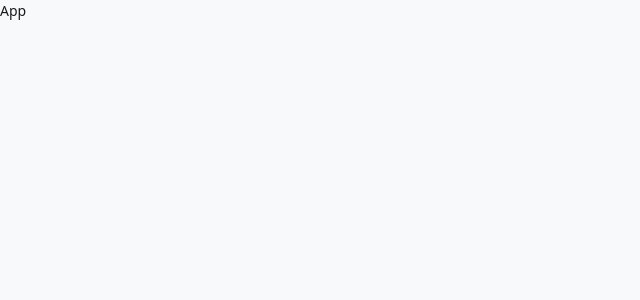
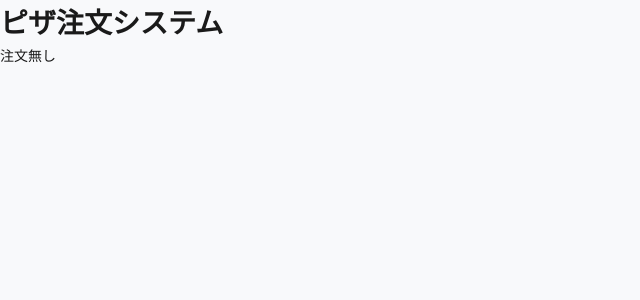
Before and after one commit to kentem-ko-munakata/pizza-order, a React (Vite) app: page / in a window 1280 px wide. Shown: the top 300 px of the page, without its empty margins (0-640 px from the left). Built offline with nearby package versions, Linux system fonts and the light colour scheme.

Commit message:
feat: pages, widgetsひな型作成

```diff
--- a/src/app/App.tsx
+++ b/src/app/App.tsx
@@ -1,5 +1,5 @@
-import React from 'react';
+import { MainPage } from '@/pages/main';
 
 export const App = () => {
-  return <div>App</div>;
+  return <MainPage />;
 };
--- /dev/null
+++ b/src/pages/main/index.ts
@@ -0,0 +1 @@
+export { MainPage } from './ui/MainPage';
--- /dev/null
+++ b/src/pages/main/ui/MainPage.tsx
@@ -0,0 +1,15 @@
+import { useOrderStore } from '@/entities/order/model/orderStore';
+import { OrderList } from '@/widgets/order-list';
+
+export const MainPage = () => {
+  const orders = useOrderStore((state) => state.orders);
+  return (
+    <div>
+      <h1>ピザ注文システム</h1>
+      {/* 操作ボタン系 */}
+      {/* 注文一覧 */}
+      {orders.length === 0 ? <p>注文無し</p> : <OrderList orders={orders} />}
+      {/* 合計表示 */}
+    </div>
+  );
+};
--- /dev/null
+++ b/src/widgets/order-list/index.ts
@@ -0,0 +1 @@
+export { OrderList } from './ui/OrderList';
--- /dev/null
+++ b/src/widgets/order-list/ui/OrderList.tsx
@@ -0,0 +1,9 @@
+import type { Order } from '@/entities/order';
+
+interface OrderListProps {
+  orders: Order[];
+}
+
+export const OrderList = ({ orders }: OrderListProps) => {
+  return <div>OrderList</div>;
+};
```
